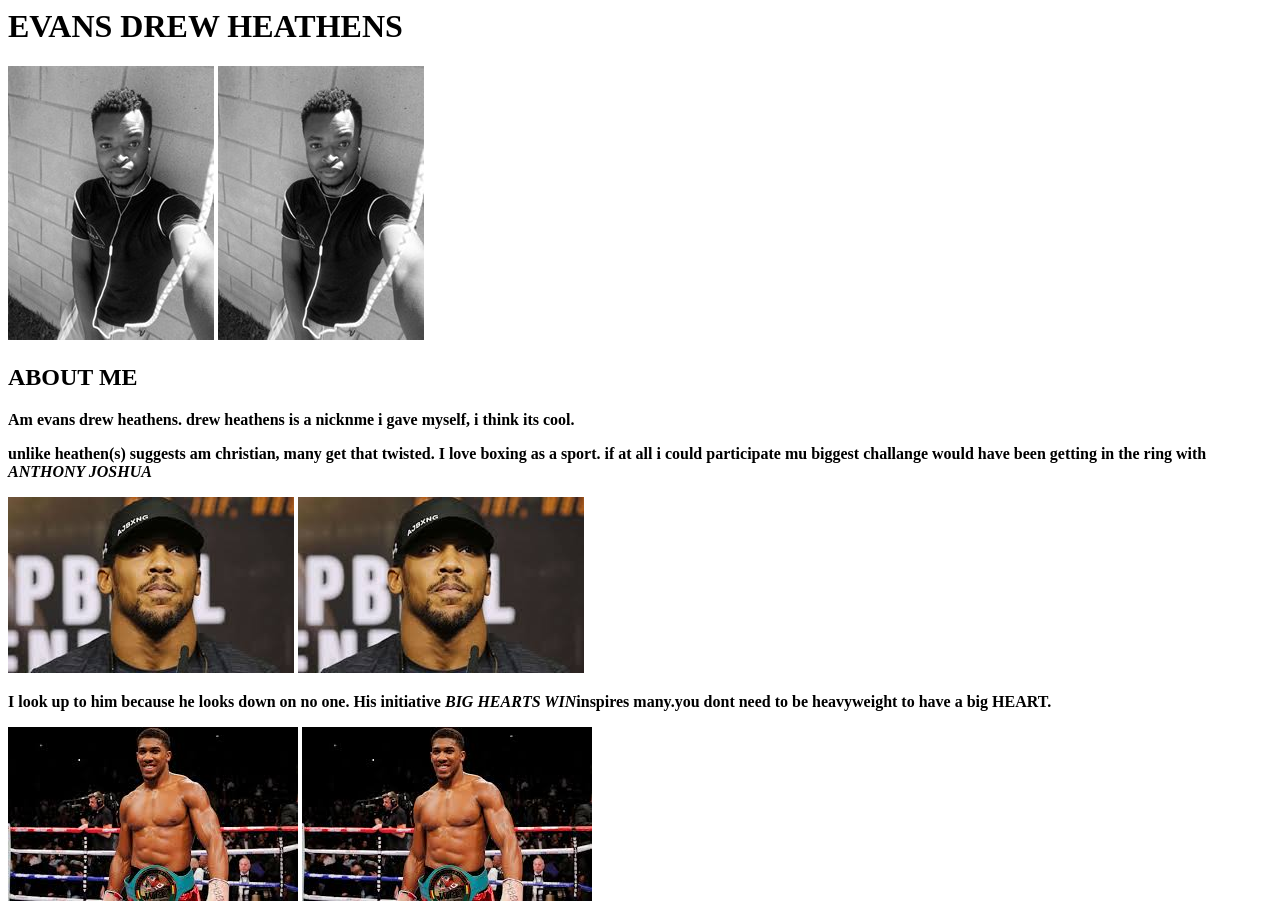
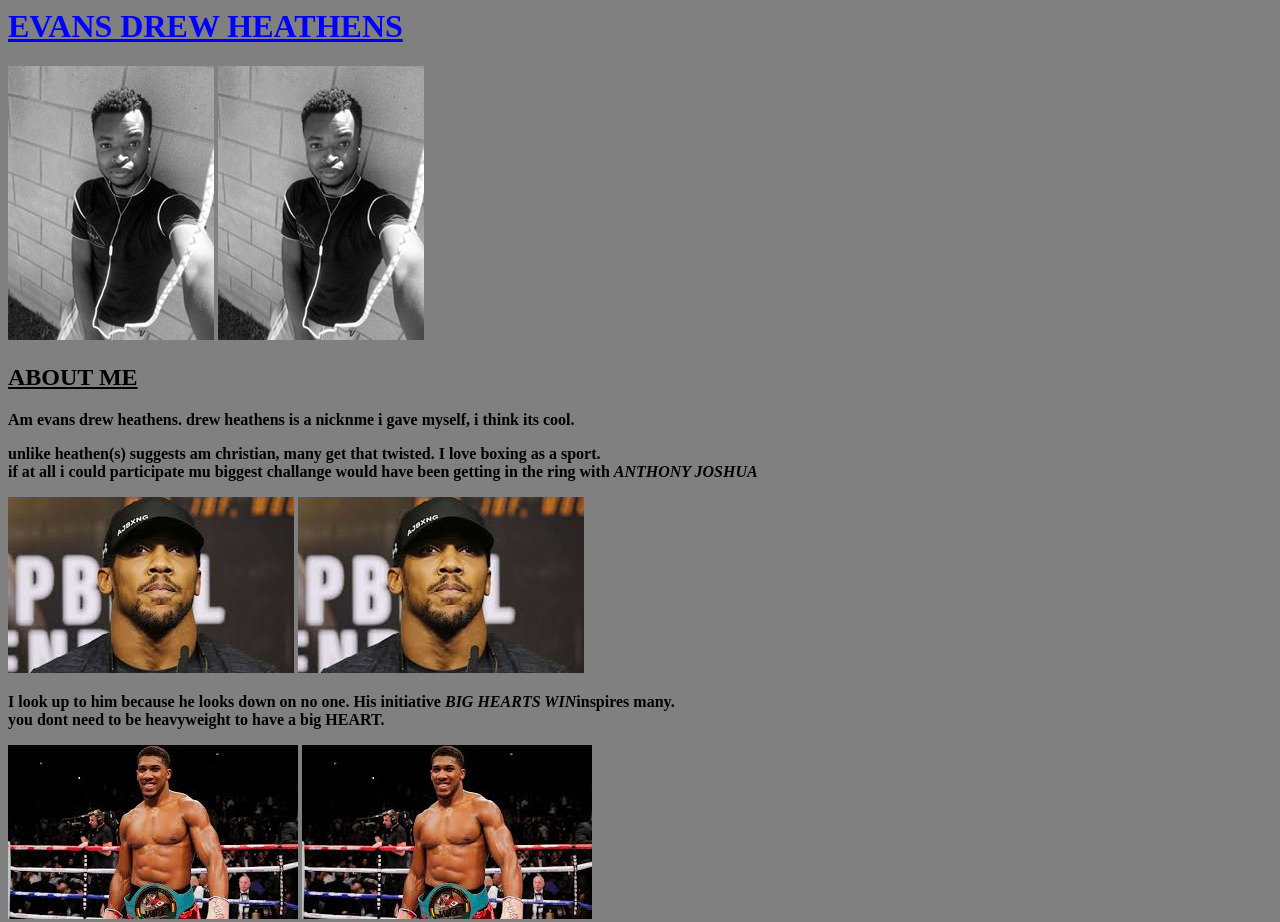
Before and after one commit to drewheathens/my_first_IP, a plain HTML site: page index.html in a window 1280 px wide. Shown: the top 922 px of the page. Drawn offline with Linux system fonts and the light colour scheme; files whose address does not match are found by name.

Commit message:
identation fixed, css applied

```diff
--- a/css/styles.css
+++ b/css/styles.css
@@ -1,3 +1,13 @@
-intro {
-  h1-color: gray
+h1{
+  text-align: justify;
+  text-decoration: underline;
+  color: blue;
 }
+h2{
+  text-align: justify;
+  text-decoration: underline;
+  color: inherit;
+}
+html {
+  background-color: gray;
+}
--- a/index.html
+++ b/index.html
@@ -9,10 +9,10 @@
   <body>
     <h2><strong>ABOUT ME</stong></h2>
       <p>Am evans drew heathens. drew heathens is a nicknme i gave myself, i think its cool.</p>
-    <p>unlike heathen(s) suggests am christian, many get that twisted. I love boxing as a sport. if at all i could participate mu biggest challange would have been getting in the ring with <em>ANTHONY JOSHUA</em></p>
+      <p>unlike heathen(s) suggests am christian, many get that twisted. I love boxing as a sport.<br> if at all i could participate mu biggest challange would have been getting in the ring with <em>ANTHONY JOSHUA</em></p>
       <img src="aj5.jpeg" alt="anthony joshua">
       <img src="heathens/aj5.jpeg" alt="">
-        <p>I look up to him because he looks down on no one. His initiative <em>BIG HEARTS WIN</em>inspires many.you dont need to be heavyweight to have a big HEART.</p>
+      <p>I look up to him because he looks down on no one. His initiative <em>BIG HEARTS WIN</em>inspires many.<br>you dont need to be heavyweight to have a big HEART.</p>
       <img src="aj1.jpeg" alt="AJ">
       <img src="heathens/aj1.jpeg" alt="">
       <p>Am from westerm kenya. against all odds I dont take tea as much as expected! :)</p>
@@ -23,7 +23,7 @@
       <li>cycling</li>
       <li>boxing</li>
       <h4>MY RECENT PROJECTS ON GITHUB</h4>
-    <ul>
+      </ul>
       <li><strong>MY-FAVOURITE-THINGS</strong></li>
       <a href="https://github.com/drewheathens/summertime-resort.git">here</a>
       <li><strong>SUMMERTIME-RESORT</strong></li>
```
Lines whose indentation alone changed are shown as unchanged.
